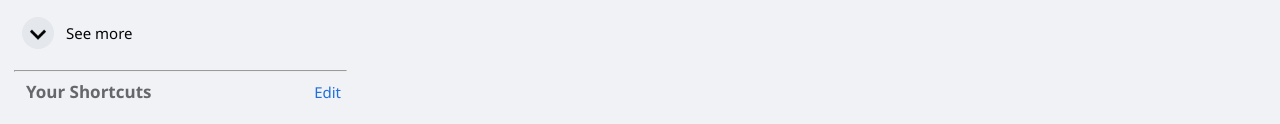
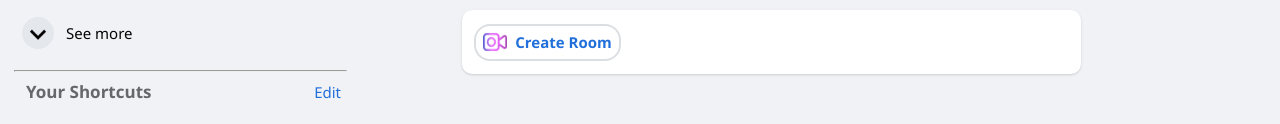
Before and after one commit to mohdrishin/FBClone, a plain HTML site: page index.html in a window 1280 px wide. Shown: the part 501-625 px from the top of the page. Drawn offline with Linux system fonts and the light colour scheme.

Commit message:
create room button added

```diff
--- a/index.html
+++ b/index.html
@@ -211,6 +211,13 @@
 
             <!-- Post Share(PhotoVideo/Live/FeelingActivity) Box Ends Here -->
 
+            <!-- Create Room Box Starts Here -->
+            <div class="room-box">
+                <button class="create-room">
+                    <img src="/images/fb-room-icon.png" alt="">Create Room
+                    <!-- <span>Create Room</span> -->
+                </button>
+            </div>
 
 
 
--- a/style.css
+++ b/style.css
@@ -710,10 +710,41 @@ hr{
 /* Post Share(PhotoVideo/Live/FeelingActivity) Box Ends Here */
 
 
+/* Create Room Box Starts Here */
 
-
-
-
+.mid-content .room-box{
+    width: auto;
+    height: 64px;
+    background-color: #fff;
+    margin-top: 16px;
+    border-radius: 10px;
+    box-shadow:0 1px 3px 0 rgba(0, 0, 0, 0.1), 0 1px 2px 0 rgba(0, 0, 0, 0.06);
+    display: flex;
+    align-items: center;
+    justify-content: flex-start;
+}
+.room-box .create-room{
+    height: 37px;
+    width: 147px;
+    border-radius: 16px;
+    background-color: transparent;
+    border:2px solid #dcdfe2;
+    margin-left: 12px;
+    display: flex;
+    justify-content: center;
+    align-items: center;
+    font-family: var(--fb-font);
+    font-weight: 600;
+    font-size: 15px;
+    line-height: 20px;
+    color: #216fdb;
+    font-style: normal;
+}
+.create-room img{
+    height: 26px;
+    width: 24px;
+    margin-right: 8px;
+}
 
 
 
```
Also changed, not shown: images/fb-room-icon.png (added).
